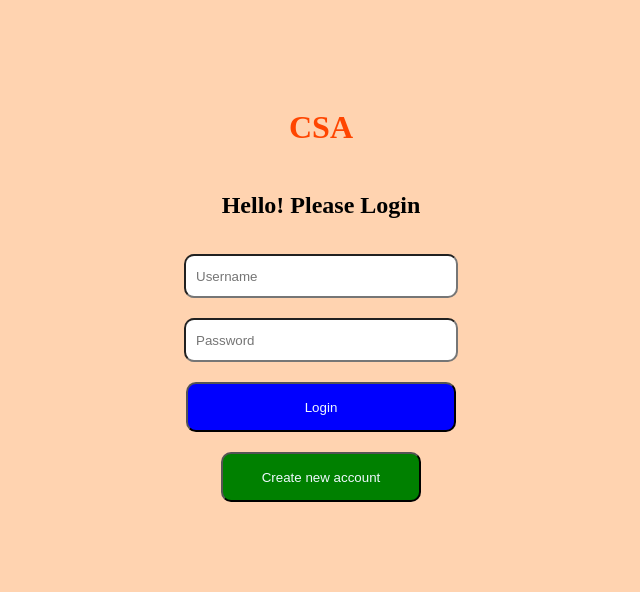
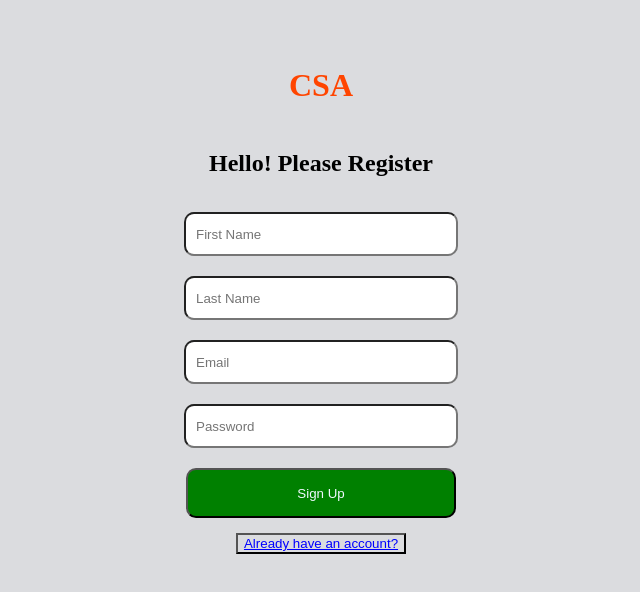
Before and after one commit to Yashwanth1297/My_App_UI, a React (Create React App) app: page /Register in a window 1280 px wide. Shown: the top 592 px of the page, without its empty margins (319-959 px from the left). Built offline with nearby package versions, Linux system fonts and the light colour scheme.

Commit message:
Summary:Login,reg pages.

```diff
--- a/src/App.js
+++ b/src/App.js
@@ -1,30 +1,23 @@
-import React from "react";
+import React,{useState} from "react";
+import Login from "./components/Login/Login";
+import Register from "./components/Register/Register";
 import About from "./components/About/About";
 import Upload from "./components/Upload/Upload";
-import Login from "./components/Login/Login";
-import Register from "./components/Register/Register";
 import Download from "./components/Download";
-import {Route,Routes} from "react-router-dom";
-import Footer from "./components/Footer/Footer";
-import Header from "./components/Header/Header";
+import {Navigate,Route,Routes} from "react-router-dom";
 import "./App.scss";
 import { useSelector,useDispatch } from "react-redux";
-
 function App() {
-
-  const userStatus = useSelector(state => state.logged);
   return (
     <div className="container">
-      {userStatus? (<><Header />
       <Routes>
+      <Route path ="/" element = {<Login />} />
+      <Route path ="/Login" element = {<Login />} />
+      <Route path ="/Register" element = {<Register />} />
       <Route path="/About" element={<About />} />
       <Route path="/Upload" element={<Upload />} />
       <Route path="/Download" element={<Download />} />
-      <Route path ="/Register" element = {<Register />} />
       </Routes>
-      <Footer /></>):<Login />}
-
-
     </div>
   );
 }
--- a/src/App.scss
+++ b/src/App.scss
@@ -1,4 +1,4 @@
 body{
     margin:0;
-    background-color: #FFD3B0;
+    background-color: #dbdcdf;
 }
--- /dev/null
+++ b/src/Config/env.config.js
@@ -0,0 +1,2 @@
+import {env} from "../environment";
+export const config = env;
--- /dev/null
+++ b/src/Services/userService.js
@@ -0,0 +1,14 @@
+import axios from "axios";
+import {config} from "../Config/env.config";
+
+export const login  = async (userData)=>{
+    const response = await axios.post(config.Backend_API +'/Login',userData);
+    console.log("response",response);
+    return response.data;
+}
+
+export const register  = async (userData)=>{
+    const response = await axios.post(config.Backend_API +'/Register',userData);
+    console.log("response",response);
+    return response.data;
+}
--- a/src/components/Login/Login.js
+++ b/src/components/Login/Login.js
@@ -1,21 +1,40 @@
-import React from "react";
+import React, { useState } from "react";
 import "./Login.scss";
 // import Register from "/Register/Register.js";
+import {Navigate,Route,Routes} from "react-router-dom";
 import { useSelector,useDispatch } from "react-redux";
+import { useNavigate } from "react-router-dom";
 import loginState from "../../Actions/user";
-import Register from "../Register/Register";
+import {login} from "../../Services/userService";
 
-function Login(){
+
+function Login(props){
     const dispatch = useDispatch();
+    const [email,setEmail] = useState("");
+    const [pass, setPass] = useState("");
+    const userData = {};
+    userData.email = email;
+    userData.password = pass;
+
+    let navigate = useNavigate();
+    const routeChange = () =>{
+      let path = '/Register';
+      navigate(path);
+    }
+
+
     return (<div className="signin">
         <h1 className="app">CSA</h1>
         <h2>Hello! Please Login</h2>
-        <form className="login_form">
-        <input type="text" placeholder="Username" name="uname"></input>
-        <input type="password" placeholder="Password" name="password"></input>
-        <button id="btnl" onClick={()=>dispatch(loginState())}>Login</button>
-        <button id="btnr" onClick={() =>{return <Register />}}>Create new account</button>
+        <form onSubmit={(e) => {
+            e.preventDefault();
+            login(userData)
+        }} className="login_form">
+        <input value ={email} onChange = {(e) => setEmail(e.target.value)} type="text" placeholder="Username" name="uname"></input>
+        <input value ={pass} onChange = {(e) => setPass(e.target.value)} type="password" placeholder="Password" name="password"></input>
+        <button type ="submit" id="btnl">Login</button>
         </form>
+        <button onClick = {routeChange} id="btnr">Create new account</button>
     </div>)
 }
 
--- a/src/components/Login/Login.scss
+++ b/src/components/Login/Login.scss
@@ -5,6 +5,12 @@
     justify-content: center;
     align-items: center;
     gap: 5px;
+}
+
+hr{
+  border-style: inset;
+  border-width: 1px;
+  color: black;
 }
 
 #btnl{
--- a/src/components/Register/Register.js
+++ b/src/components/Register/Register.js
@@ -1,17 +1,39 @@
-import React from "react";
+import React, { useState } from "react";
 import "./Register.scss";
+import { useNavigate } from "react-router-dom";
+import {register} from "../../Services/userService";
 
-function Register(){
-    return(<div className="signin">
+function Register(props){
+    const [fname, setFname] = useState("");
+    const [lname, setLname] = useState("");
+    const [email, setEmail] = useState("");
+    const [pass, setPass] = useState("");
+
+    const userData ={}
+    userData.fname =fname;
+    userData.lname =lname;
+    userData.email =email;
+    userData.password =pass;
+
+    let navigate = useNavigate();
+    const routeChange = () =>{
+      let path = '/Login';
+      navigate(path);
+    }
+    return(<div className="signup">
     <h1 className="app">CSA</h1>
     <h2>Hello! Please Register</h2>
-    <form className="Registration_form">
-    <input type="text" placeholder="First Name" name="fname"></input>
-    <input type="text" placeholder="Last Name" name="lname"></input>
-    <input type="text" placeholder="Email" name="email"></input>
-    <input type="password" placeholder="Password" name="password"></input>
-    <input id="btn" type="Create Account"></input>
+    <form onSubmit = {(e) =>{
+        e.preventDefault();
+        register(userData)
+        }} className="Registration_form">
+    <input value = {fname} onChange={(e) => setFname(e.target.value)} type="text" placeholder="First Name" name="fname"></input>
+    <input value = {lname} onChange={(e) => setLname(e.target.value)} type="text" placeholder="Last Name" name="lname"></input>
+    <input value = {email} onChange={(e) => setEmail(e.target.value)} type="text" placeholder="Email" name="email"></input>
+    <input value = {pass} onChange={(e) => setPass(e.target.value)} type="password" placeholder="Password" name="password"></input>
+    <button id="btn" type="submit">Sign Up</button>
     </form>
+    <button id= "link_btn" onClick = {routeChange} >Already have an account?</button>
     </div>)
 }
 
--- a/src/components/Register/Register.scss
+++ b/src/components/Register/Register.scss
@@ -0,0 +1,42 @@
+.signup{
+    height: 600px;
+    display: flex;
+    flex-direction: column;
+    justify-content: center;
+    align-items: center;
+    gap: 5px;
+}
+
+.Registration_form{
+    display:flex;
+    flex-direction: column;
+    justify-content: center;
+    align-items: center;
+}
+
+.Registration_form input{
+    height:20px;
+    width:250px;
+    border-radius: 10px;
+    padding: 10px;
+    line-height: 1.5;
+    display: block;
+    margin:10px;
+}
+
+#btn{
+height: 50px;
+width:270px;
+background-color: green;
+color: aliceblue;
+border-radius:10px;
+margin:10px;
+cursor: pointer;
+}
+
+#link_btn{
+    background: none;
+    color:blue;
+    text-decoration: underline;
+    cursor: pointer;
+}
--- /dev/null
+++ b/src/environment.js
@@ -0,0 +1,3 @@
+export const env = {
+    Backend_API : "http://localhost:3000"
+};
```
Also changed, not shown: package.json (+7 -2 lines), src/Actions/userRegister.js (added, +7 -0 lines).
